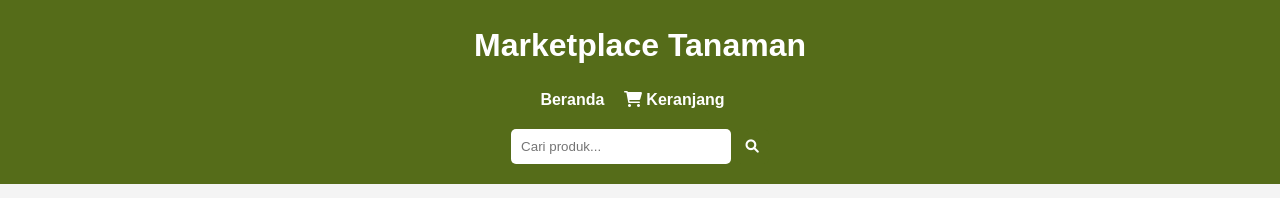
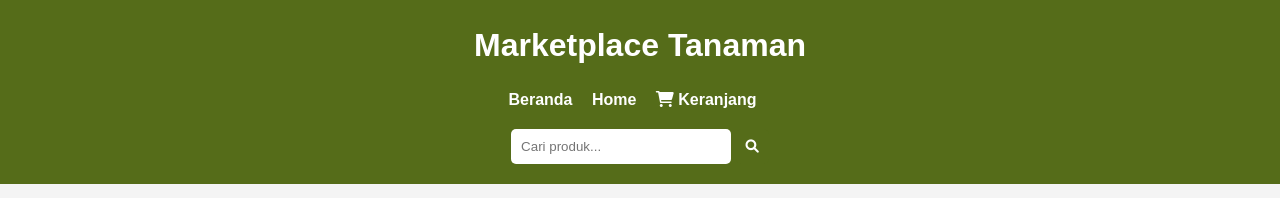
Before and after one commit to pypha/plantopia.github.io, a plain HTML site: page index.html in a window 1280 px wide. Shown: the top 198 px of the page. Drawn offline with Linux system fonts and the light colour scheme.

Commit message:
index.html

```diff
--- a/index.html
+++ b/index.html
@@ -14,6 +14,7 @@
             <nav>
                 <ul>
                     <li><a href="index.html">Beranda</a></li>
+                    <li><a href="coba2.html">Home</a></li>
                     <li><a href="cart.html"><i class="fas fa-shopping-cart"></i> Keranjang</a></li>
                 </ul>
             </nav>
```
